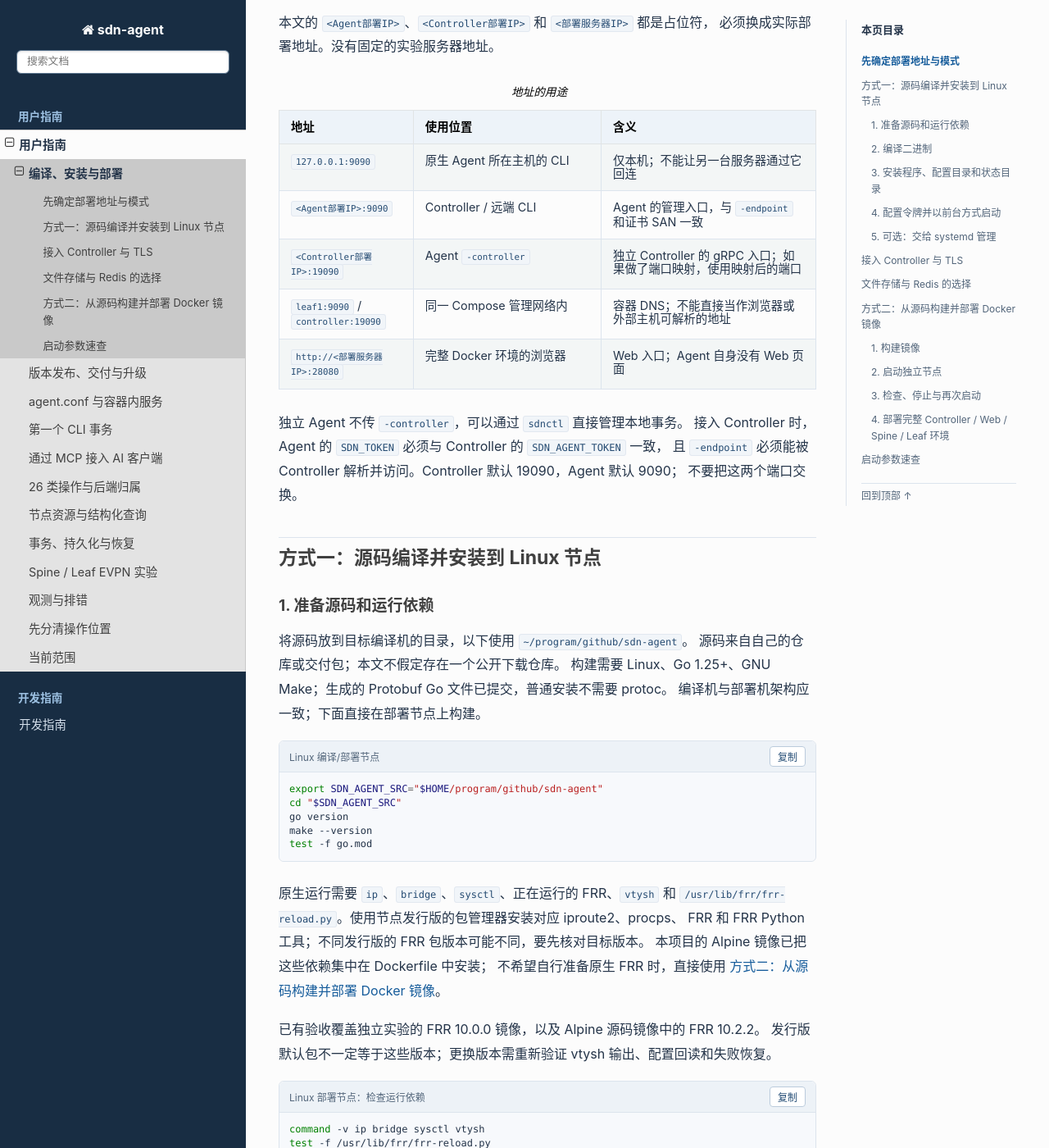
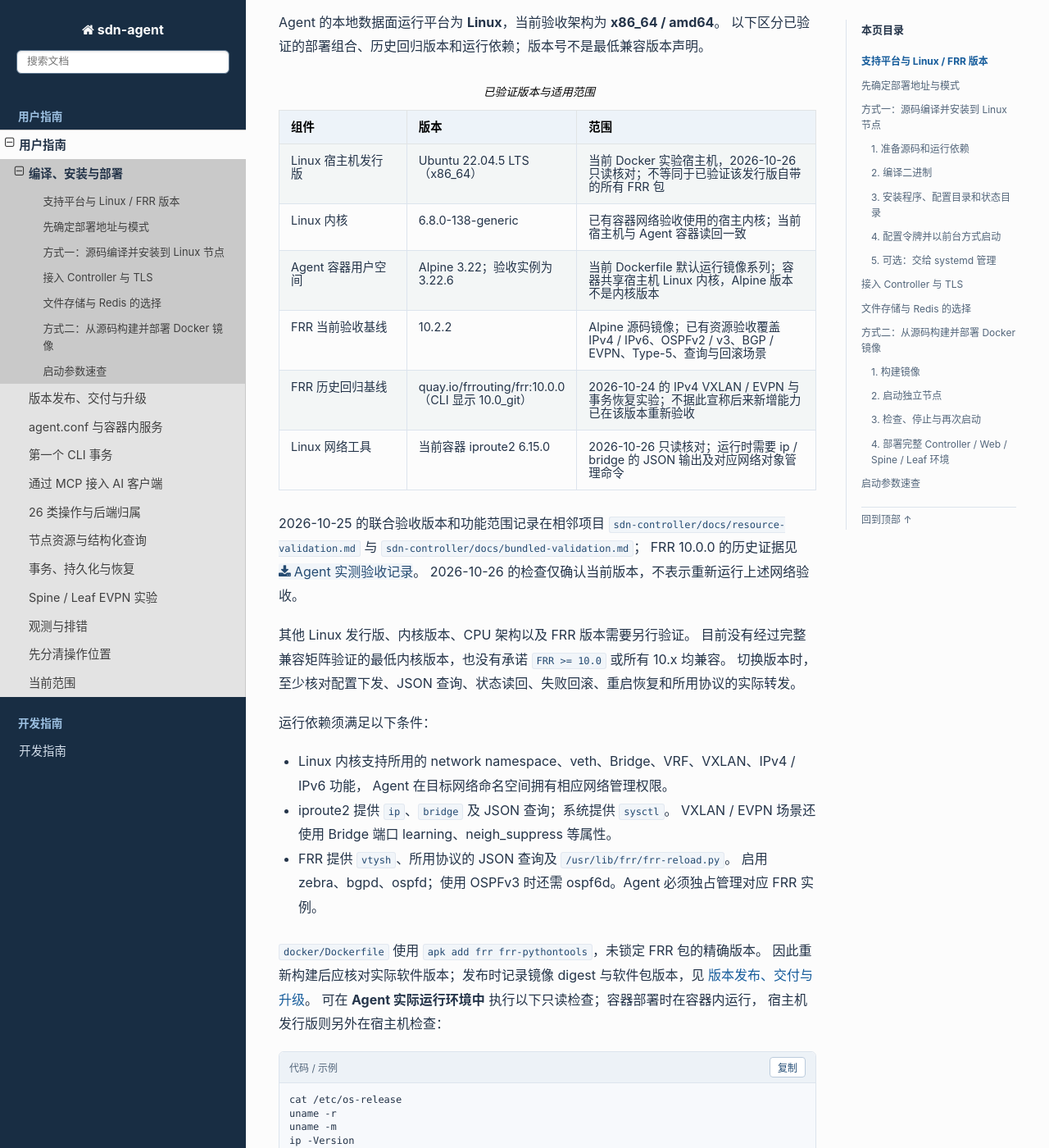
Before and after one commit to nanfengnan1/sdn-agent, a Sphinx documentation site: the page built from docs/user/installation.rst, in a window 1280 px wide and 1400 px high, scrolled down 376 px. Shown: the whole window at 82% size. Built offline with Sphinx 7.4.7 and the Read the Docs theme 3.1.0, drawn with Linux system fonts in a browser that asks for light colours; some of the changed text lies outside the part shown.

Commit message:
deps: agent deps relation
Signed-off-by: fenglei <1579628578@qq.com>

```diff
--- a/docs/user/index.rst
+++ b/docs/user/index.rst
@@ -8,6 +8,8 @@
 
 **第一次部署从这里开始：** :ref:`agent-source-install` → 配置与启动 → 验证服务；
 使用容器则直接阅读 :ref:`agent-docker-deploy`。
+部署前先核对 :ref:`支持平台与 Linux / FRR 版本 <agent-supported-versions>`：当前内核验收基线为
+Linux 6.8.0-138-generic，Alpine 3.22.6 容器使用 FRR 10.2.2；FRR 10.0.0 属于历史回归版本。
 这里的编译安装是构建 Agent 程序，与生成 HTML 手册的 ``make -C docs html`` 不同。
 
 .. container:: doc-cards
--- a/docs/user/installation.rst
+++ b/docs/user/installation.rst
@@ -9,6 +9,73 @@
 .. contents:: 本页步骤
    :local:
    :depth: 2
+
+.. _agent-supported-versions:
+
+支持平台与 Linux / FRR 版本
+------------------------------------------------------------
+
+Agent 的本地数据面运行平台为 **Linux**，当前验收架构为 **x86_64 / amd64**。
+以下区分已验证的部署组合、历史回归版本和运行依赖；版本号不是最低兼容版本声明。
+
+.. list-table:: 已验证版本与适用范围
+   :header-rows: 1
+   :widths: 24 31 45
+
+   * - 组件
+     - 版本
+     - 范围
+   * - Linux 宿主机发行版
+     - Ubuntu 22.04.5 LTS（x86_64）
+     - 当前 Docker 实验宿主机，2026-10-26 只读核对；不等同于已验证该发行版自带的所有 FRR 包
+   * - Linux 内核
+     - 6.8.0-138-generic
+     - 已有容器网络验收使用的宿主内核；当前宿主机与 Agent 容器读回一致
+   * - Agent 容器用户空间
+     - Alpine 3.22；验收实例为 3.22.6
+     - 当前 Dockerfile 默认运行镜像系列；容器共享宿主机 Linux 内核，Alpine 版本不是内核版本
+   * - FRR 当前验收基线
+     - 10.2.2
+     - Alpine 源码镜像；已有资源验收覆盖 IPv4 / IPv6、OSPFv2 / v3、BGP / EVPN、Type-5、查询与回滚场景
+   * - FRR 历史回归基线
+     - quay.io/frrouting/frr:10.0.0（CLI 显示 10.0_git）
+     - 2026-10-24 的 IPv4 VXLAN / EVPN 与事务恢复实验；不据此宣称后来新增能力已在该版本重新验收
+   * - Linux 网络工具
+     - 当前容器 iproute2 6.15.0
+     - 2026-10-26 只读核对；运行时需要 ip / bridge 的 JSON 输出及对应网络对象管理命令
+
+2026-10-25 的联合验收版本和功能范围记录在相邻项目
+``sdn-controller/docs/resource-validation.md`` 与 ``sdn-controller/docs/bundled-validation.md``；
+FRR 10.0.0 的历史证据见 :download:`Agent 实测验收记录 <../validation.md>`。
+2026-10-26 的检查仅确认当前版本，不表示重新运行上述网络验收。
+
+其他 Linux 发行版、内核版本、CPU 架构以及 FRR 版本需要另行验证。
+目前没有经过完整兼容矩阵验证的最低内核版本，也没有承诺 ``FRR >= 10.0`` 或所有 10.x 均兼容。
+切换版本时，至少核对配置下发、JSON 查询、状态读回、失败回滚、重启恢复和所用协议的实际转发。
+
+运行依赖须满足以下条件：
+
+* Linux 内核支持所用的 network namespace、veth、Bridge、VRF、VXLAN、IPv4 / IPv6 功能，
+  Agent 在目标网络命名空间拥有相应网络管理权限。
+* iproute2 提供 ``ip``、``bridge`` 及 JSON 查询；系统提供 ``sysctl``。
+  VXLAN / EVPN 场景还使用 Bridge 端口 learning、neigh_suppress 等属性。
+* FRR 提供 ``vtysh``、所用协议的 JSON 查询及 ``/usr/lib/frr/frr-reload.py``。
+  启用 zebra、bgpd、ospfd；使用 OSPFv3 时还需 ospf6d。Agent 必须独占管理对应 FRR 实例。
+
+``docker/Dockerfile`` 使用 ``apk add frr frr-pythontools``，未锁定 FRR 包的精确版本。
+因此重新构建后应核对实际软件版本；发布时记录镜像 digest 与软件包版本，见 :doc:`release`。
+可在 **Agent 实际运行环境中** 执行以下只读检查；容器部署时在容器内运行，
+宿主机发行版则另外在宿主机检查：
+
+.. code-block:: bash
+
+   cat /etc/os-release
+   uname -r
+   uname -m
+   ip -Version
+   bridge -Version
+   vtysh -c 'show version'
+   test -f /usr/lib/frr/frr-reload.py
 
 先确定部署地址与模式
 ----------------------------------------
@@ -72,8 +139,8 @@ FRR 和 FRR Python 工具；不同发行版的 FRR 包版本可能不同，要
 本项目的 Alpine 镜像已把这些依赖集中在 Dockerfile 中安装；
 不希望自行准备原生 FRR 时，直接使用 :ref:`agent-docker-deploy`。
 
-已有验收覆盖独立实验的 FRR 10.0.0 镜像，以及 Alpine 源码镜像中的 FRR 10.2.2。
-发行版默认包不一定等于这些版本；更换版本需重新验证 vtysh 输出、配置回读和失败恢复。
+Linux / FRR 已验证版本及范围见 :ref:`agent-supported-versions`。
+发行版默认包不一定等于验收版本；更换版本需重新验证 vtysh 输出、配置回读和失败恢复。
 
 .. code-block:: bash
    :caption: Linux 部署节点：检查运行依赖
@@ -83,8 +150,8 @@ FRR 和 FRR Python 工具；不同发行版的 FRR 包版本可能不同，要
    sudo vtysh -c 'show version'
    sudo vtysh -c 'show running-config'
 
-FRR 的 zebra、bgpd、ospfd 及相应版本依赖的守护进程应已启动。
-检查 ``/etc/frr/daemons`` 和发行版 FRR 服务状态；bgpd / ospfd 是本实验需要的协议进程。
+FRR 的 zebra、bgpd、ospfd 及相应版本依赖的守护进程应已启动；使用 OSPFv3 还需 ospf6d。
+检查 ``/etc/frr/daemons`` 和发行版 FRR 服务状态，并按所用协议启用守护进程。
 Agent 原生二进制不会替你安装或启动 FRR，也不会给已有 FRR 自动创建基础配置。
 
 Agent 必须独占管理对应 FRR 实例，因为回滚使用实例配置快照。
@@ -335,7 +402,7 @@ Agent 管理的是容器网络命名空间，不是宿主机业务接口。
    docker exec sdna-doc-demo sdnctl -insecure state
 
 等待状态为 running / healthy，再确认 capabilities 和 state 返回正常。
-容器入口先校验配置，再等待本地 Redis 和 FRR 就绪，然后启动 Agent；默认启用 bgpd / ospfd，
+容器入口先校验配置，再等待本地 Redis 和 FRR 就绪，然后启动 Agent；默认启用 bgpd / ospfd / ospf6d，
 不预置租户、业务地址或 BGP / OSPF 配置。
 已在宿主机安装 CLI 时，也可用 ``sdnctl -addr 127.0.0.1:39090 -insecure state`` 查询。
 
```
Also changed, not shown: README.md (+2 -0 lines), docker/README.md.
